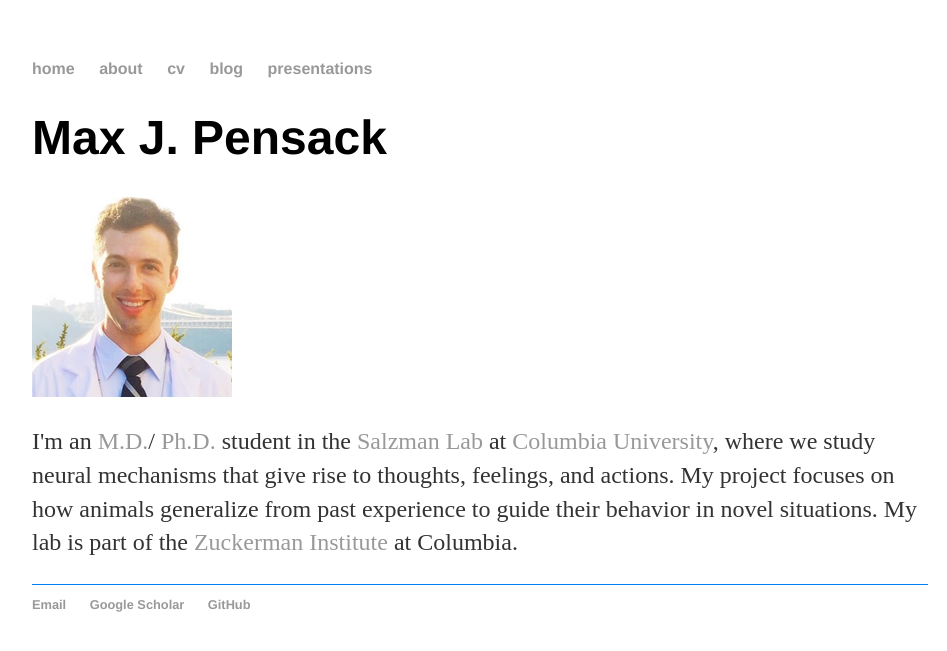
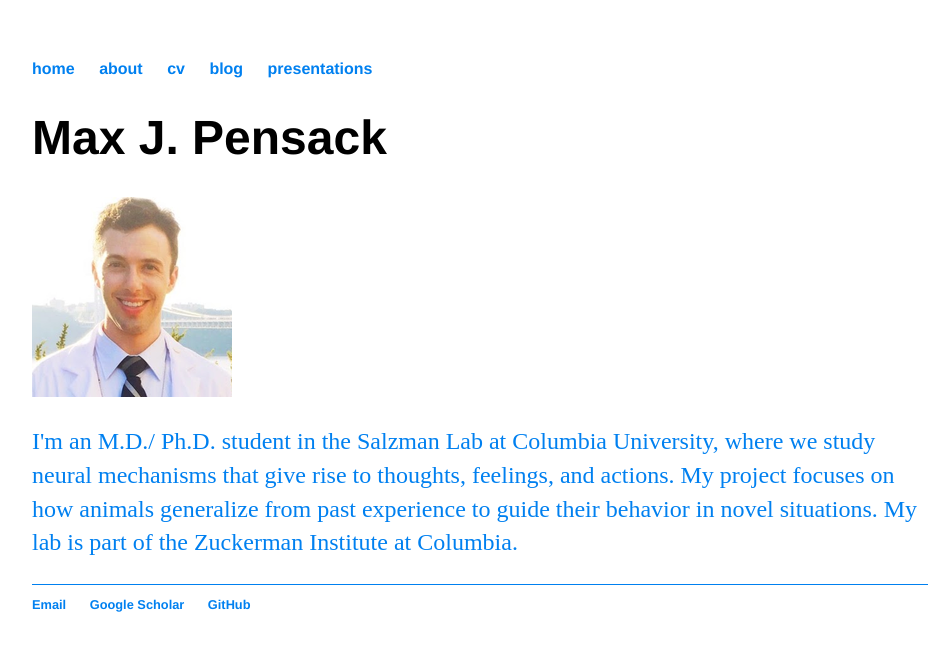
Before and after one commit to maxpensack/maxpensack.github.io, a Jekyll site: the page built from index.html, in a window 1280 px wide. Shown: the top 651 px of the page, without its empty margins (160-1107 px from the left). Built offline with Jekyll 4.4.1, drawn with Linux system fonts in a browser that asks for light colours.

Commit message:
Update main.css

```diff
--- a/css/main.css
+++ b/css/main.css
@@ -14,7 +14,7 @@ nav ul li, footer ul li {
 }
 a {
     text-decoration: none;
-    color: #999;
+    color: #0080f0;
 }
 a:hover {
     text-decoration: underline;
@@ -26,7 +26,7 @@ h1 {
 p {
     font-size: 1.5em;
     line-height: 1.4em;
-    color: #333;
+    color: #0080f0;
 }
 footer {
     border-top: 1px solid #0080f0;
```
